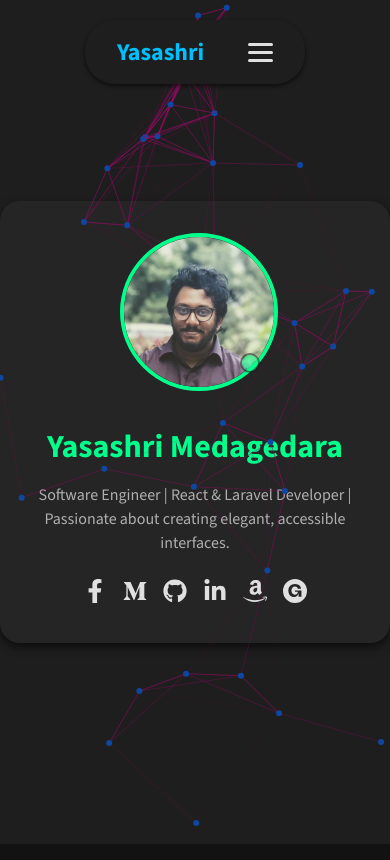
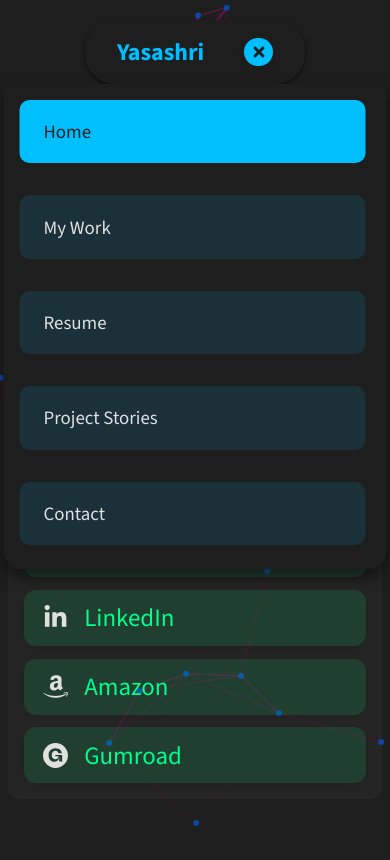
Before and after one commit to Yasashri/portfolio, a React (Vite) app: page / in a window 390 px wide. Both pictures are taken after a click on the element 260 px from the left and 52 px from the top of the page. Built offline with nearby package versions, Linux system fonts and the light colour scheme; a small style sheet from the web is missing.

Commit message:
craeted the new mobile navbar

```diff
--- a/src/Components/NavBar.tsx
+++ b/src/Components/NavBar.tsx
@@ -1,5 +1,6 @@
 import { useState } from "react";
 import { useLocation } from "react-router-dom";
+import { FaBars, FaTimes } from "react-icons/fa";
 import "../styles/scss/navbar.scss";
 const Navbar: React.FC = () => {
   const location = useLocation();
@@ -18,7 +19,7 @@ console.log("Location:", location.pathname);
   return (
     <nav className="navbar">
       <div className="navbar__container">
-        <div className="navbar__logo">Yasashri</div>
+        <div className="navbar__logo"><a href="/">Yasashri</a></div>
 
         <ul className={`navbar__links ${menuOpen ? "navbar__links--open" : ""}`}>
           <li className="navbar__item">
@@ -69,9 +70,15 @@ console.log("Location:", location.pathname);
         </ul>
 
         <div className="navbar__toggle" onClick={toggleMenu}>
-          <span className="navbar__bar"></span>
-          <span className="navbar__bar"></span>
-          <span className="navbar__bar"></span>
+          {menuOpen ? (
+            <span className="navbar__close-btn">
+              <FaTimes />
+            </span>
+          ) : (
+            <span className="navbar__close-btn">
+              <FaBars />
+            </span>
+          )}
         </div>
       </div>
     </nav>
--- a/src/pages/Home.tsx
+++ b/src/pages/Home.tsx
@@ -6,40 +6,73 @@ const Home = () => {
   return (
     <div style={{ position: "relative", height: "100vh" }}>
       <ParticleBackground />
-       <section className="home">
-      <div className="home__profile">
-        <div className="home__avatar-container">
-          <img
-            src="my.jpg"
-            alt="My Profile"
-            className="home__avatar"
-          />
-          <span className="home__status-dot" />
+      <section className='home'>
+        <div className='home__profile'>
+          <div className='home__avatar-container'>
+            <img src='my.jpg' alt='My Profile' className='home__avatar' />
+            <span className='home__status-dot' />
           </div>
 
-        <div className="home__details">
-          <h1 className="home__name">Yasashri Medagedara</h1>
-          <p className="home__description">
-            Software Engineer | React & Laravel Developer | Passionate about creating elegant, accessible interfaces.
+          <div className='home__details'>
+            <h1 className='home__name'>Yasashri Medagedara</h1>
+            <p className='home__description'>
+              Software Engineer | React & Laravel Developer | Passionate about
+              creating elegant, accessible interfaces.
             </p>
-          <div className="home__socials">
-            <a href="https://facebook.com/yourprofile" target="_blank" rel="noopener noreferrer">
+            <div className='home__socials'>
+              <a
+                href='https://facebook.com/yourprofile'
+                target='_blank'
+                rel='noopener noreferrer'
+                className='home__social-link'
+              >
                 <FaFacebookF />
+                <span className='home__social-name'>Facebook</span>
               </a>
-            <a href="https://medium.com/@yourprofile" target="_blank" rel="noopener noreferrer">
+              <a
+                href='https://medium.com/@yourprofile'
+                target='_blank'
+                rel='noopener noreferrer'
+                className='home__social-link'
+              >
                 <FaMediumM />
+                <span className='home__social-name'>Medium</span>
               </a>
-            <a href="https://github.com/yourusername" target="_blank" rel="noopener noreferrer">
+              <a
+                href='https://github.com/yourusername'
+                target='_blank'
+                rel='noopener noreferrer'
+                className='home__social-link'
+              >
                 <FaGithub />
+                <span className='home__social-name'>GitHub</span>
               </a>
-            <a href="https://linkedin.com/in/yourprofile" target="_blank" rel="noopener noreferrer">
+              <a
+                href='https://linkedin.com/in/yourprofile'
+                target='_blank'
+                rel='noopener noreferrer'
+                className='home__social-link'
+              >
                 <FaLinkedinIn />
+                <span className='home__social-name'>LinkedIn</span>
               </a>
-            <a href="https://amazon.com/yourstore" target="_blank" rel="noopener noreferrer">
+              <a
+                href='https://amazon.com/yourstore'
+                target='_blank'
+                rel='noopener noreferrer'
+                className='home__social-link'
+              >
                 <SiAmazon />
+                <span className='home__social-name'>Amazon</span>
               </a>
-            <a href="https://gumroad.com/yourstore" target="_blank" rel="noopener noreferrer">
+              <a
+                href='https://gumroad.com/yourstore'
+                target='_blank'
+                rel='noopener noreferrer'
+                className='home__social-link'
+              >
                 <SiGumroad />
+                <span className='home__social-name'>Gumroad</span>
               </a>
             </div>
           </div>
--- a/src/pages/MyWork.tsx
+++ b/src/pages/MyWork.tsx
@@ -40,7 +40,7 @@ const MyWork = () => {
         .then(res => res.json())
         .then(data => {
           if (data.items) {
-            setMediumPosts(data.items.map((item: any) => ({
+            setMediumPosts(data.items.map((item: MediumPost) => ({
               title: item.title,
               link: item.link,
             })));
@@ -60,7 +60,7 @@ const MyWork = () => {
         .then(res => res.json())
         .then(data => {
           if (Array.isArray(data)) {
-            setGithubRepos(data.map((repo: any) => ({
+            setGithubRepos(data.map((repo: GithubRepo) => ({
               name: repo.name,
               html_url: repo.html_url,
               description: repo.description || "",
--- a/src/styles/css/Contact.css
+++ b/src/styles/css/Contact.css
@@ -61,6 +61,7 @@
   transition: background 0.2s;
 }
 .contact__button:hover {
+  /* background: lighten($accent-color, 10%); */
   background: rgb(51, 255, 162.2);
 }
 .contact__success {
@@ -85,7 +86,8 @@
   transition: background 0.2s;
 }
 .contact__whatsapp-btn:hover {
-  background: rgb(29.3911290323, 167.6088709677, 81.0241935484);
+  background: rgb(29.3911290323, 167.6088709678, 81.0241935484);
+  /* background: darken(#25d366, 10%); */
   color: #fff;
 }
 .contact__whatsapp-btn svg {
--- /dev/null
+++ b/src/styles/css/home.css
@@ -0,0 +1,149 @@
+.home {
+  background-color: #1e1e1e;
+  min-height: 100vh;
+  color: #e0e0e0;
+  display: flex;
+  justify-content: center;
+  align-items: center;
+  padding: 1rem;
+}
+.home__profile {
+  display: flex;
+  flex-direction: column;
+  align-items: center;
+  text-align: center;
+  max-width: 600px;
+  width: 100%;
+  padding: 2rem;
+  box-shadow: 0 4px 10px rgba(0, 0, 0, 0.6);
+  border-radius: 20px;
+  background-color: #252525;
+}
+.home__avatar-container {
+  position: relative;
+  width: 150px;
+  height: 150px;
+  margin-bottom: 1rem;
+}
+.home__avatar {
+  width: 100%;
+  height: 100%;
+  object-fit: cover;
+  border-radius: 50%;
+  border: 4px solid #00ff8b;
+}
+.home__status-dot {
+  position: absolute;
+  bottom: 10px;
+  right: 10px;
+  width: 16px;
+  height: 16px;
+  background-color: #00ff8b;
+  border: 2px solid #1e1e1e;
+  border-radius: 50%;
+  animation: blink 1.8s infinite ease-in-out;
+}
+@keyframes blink {
+  0%, 100% {
+    opacity: 1;
+  }
+  50% {
+    opacity: 0.4;
+  }
+}
+.home__name {
+  font-size: 2rem;
+  margin-bottom: 0.5rem;
+  color: #00ff8b;
+}
+.home__description {
+  font-size: 1rem;
+  margin-bottom: 1.5rem;
+  line-height: 1.5;
+  color: #b0b0b0;
+}
+.home__socials {
+  display: flex;
+  gap: 1rem;
+  justify-content: center;
+  font-size: 1.5rem;
+}
+.home__socials .home__social-link {
+  display: flex;
+  align-items: center;
+  justify-content: center;
+  color: #e0e0e0;
+  transition: background 0.3s, color 0.3s;
+  border-radius: 50%;
+  width: 48px;
+  height: 48px;
+  background: rgba(0, 255, 139, 0.08);
+  font-size: 1.5em;
+  box-shadow: 0 2px 8px rgba(0, 0, 0, 0.12);
+  position: relative;
+  overflow: hidden;
+  text-decoration: none;
+}
+.home__socials .home__social-link:hover, .home__socials .home__social-link:focus {
+  background: #00ff8b;
+  color: #252525;
+  outline: none;
+}
+.home__socials .home__social-link .home__social-name {
+  display: none;
+}
+.home__socials a {
+  color: #e0e0e0;
+  transition: color 0.3s;
+}
+.home__socials a:hover {
+  color: #00ff8b;
+}
+@media (max-width: 600px) {
+  .home {
+    padding: 0.5rem;
+  }
+  .home__profile {
+    padding: 1rem;
+    max-width: 95vw;
+    box-shadow: none;
+    border-radius: 10px;
+    margin-top: 50px;
+  }
+  .home__avatar-container {
+    width: 100px;
+    height: 100px;
+    margin-bottom: 0.75rem;
+  }
+  .home__name {
+    font-size: 1.3rem;
+  }
+  .home__description {
+    font-size: 0.95rem;
+    margin-bottom: 1rem;
+  }
+  .home__socials {
+    flex-direction: column;
+    align-items: stretch;
+    gap: 0.8rem;
+    font-size: 1.2rem;
+  }
+  .home__socials .home__social-link {
+    border-radius: 12px;
+    width: 100%;
+    min-width: 180px;
+    height: 56px;
+    justify-content: flex-start;
+    padding: 0 1.2rem;
+    background: rgba(0, 255, 139, 0.12);
+    font-size: 1.3em;
+    box-sizing: border-box;
+  }
+  .home__socials .home__social-link .home__social-name {
+    display: inline-block;
+    margin-left: 1rem;
+    font-size: 1em;
+    color: #00ff8b;
+    font-weight: 500;
+  }
+}
--- /dev/null
+++ b/src/styles/css/navbar.css
@@ -0,0 +1,122 @@
+.navbar {
+  background-color: #1e1e1e;
+  color: #e0e0e0;
+  padding: 1rem 2rem;
+  position: absolute;
+  width: 40%;
+  top: 20px;
+  left: 50%;
+  transform: translateX(-50%);
+  z-index: 1000;
+  box-shadow: 0 2px 4px rgba(0, 0, 0, 0.6);
+  border-radius: 30px;
+}
+.navbar__container {
+  display: flex;
+  justify-content: space-between;
+  align-items: center;
+  max-width: 1200px;
+  margin: auto;
+}
+.navbar__logo {
+  font-size: 1.5rem;
+  font-weight: bold;
+  color: #00bfff;
+}
+.navbar__logo a {
+  text-decoration: none;
+  color: #00bfff;
+}
+.navbar__links {
+  list-style: none;
+  display: flex;
+  gap: 1.5rem;
+  margin: 0;
+  padding: 0;
+}
+.navbar__links--open {
+  display: flex;
+}
+.navbar__link {
+  color: #e0e0e0;
+  text-decoration: none;
+  font-size: 1rem;
+  padding: 0.5rem 0;
+  border-bottom: 2px solid transparent;
+  transition: color 0.3s, border-bottom 0.3s;
+}
+.navbar__link:hover {
+  color: #00bfff;
+  border-bottom: 2px solid #00bfff;
+}
+.navbar__link--active {
+  color: #00bfff;
+  border-bottom: 2px solid #00bfff;
+}
+.navbar__toggle {
+  display: none;
+  flex-direction: column;
+  cursor: pointer;
+  gap: 5px;
+}
+.navbar__bar {
+  width: 25px;
+  height: 3px;
+  background-color: #e0e0e0;
+  border-radius: 2px;
+}
+@media (max-width: 768px) {
+  .navbar__toggle {
+    display: flex;
+  }
+  .navbar__toggle .navbar__close-btn {
+    background: #00bfff;
+    color: #1e1e1e;
+    border-radius: 50%;
+    padding: 0.4em;
+    font-size: 1rem;
+    display: flex;
+    align-items: center;
+    justify-content: center;
+    box-shadow: 0 2px 8px rgba(0, 0, 0, 0.15);
+  }
+  .navbar__links {
+    display: none;
+    flex-direction: column;
+    position: absolute;
+    top: 100%;
+    left: 50%;
+    transform: translateX(-50%);
+    width: 90vw;
+    min-width: 260px;
+    max-width: 400px;
+    padding: 1rem 1rem;
+    background-color: #1e1e1e;
+    box-shadow: 0px 8px 15px rgba(0, 0, 0, 0.5);
+    border-radius: 0 0 18px 18px;
+    z-index: 999;
+  }
+  .navbar__links--open {
+    display: flex !important;
+  }
+  .navbar__item {
+    width: 85%;
+    margin-bottom: 0.5rem;
+  }
+  .navbar__link {
+    display: block;
+    width: 100%;
+    padding: 1.2rem 1.5rem;
+    font-size: 1.18rem;
+    background: rgba(0, 191, 255, 0.12);
+    border-radius: 10px;
+    color: #e0e0e0;
+    text-align: left;
+    transition: background 0.2s, color 0.2s;
+    border-bottom: none;
+  }
+  .navbar__link:hover, .navbar__link--active {
+    background: #00bfff;
+    color: #1e1e1e;
+  }
+}
--- a/src/styles/scss/contact.scss
+++ b/src/styles/scss/contact.scss
@@ -1,3 +1,6 @@
+@use "sass:color";
+
+
 $bg-color: #1e1e1e;
 $text-color: #e0e0e0;
 $accent-color: #00ff8b;
@@ -74,7 +77,8 @@ $shadow: 0 4px 10px rgba(0, 0, 0, 0.6);
     transition: background 0.2s;
 
     &:hover {
-      background: lighten($accent-color, 10%);
+      /* background: lighten($accent-color, 10%); */
+      background: color.adjust($accent-color, $lightness: 10%);
     }
   }
 
@@ -102,7 +106,8 @@ $shadow: 0 4px 10px rgba(0, 0, 0, 0.6);
     transition: background 0.2s;
 
     &:hover {
-      background: darken(#25d366, 10%);
+      background: color.scale(#25d366, $lightness: -20.564516129%);
+      /* background: darken(#25d366, 10%); */
       color: #fff;
     }
 
--- a/src/styles/scss/home.scss
+++ b/src/styles/scss/home.scss
@@ -3,6 +3,8 @@ $bg-color: #1e1e1e;
 $text-color: #e0e0e0;
 $accent-color: #00ff8b;
 $shadow: 0 4px 10px rgba(0, 0, 0, 0.6);
+
+// ...existing code...
 
 .home {
   background-color: $bg-color;
@@ -11,6 +13,7 @@ $shadow: 0 4px 10px rgba(0, 0, 0, 0.6);
   display: flex;
   justify-content: center;
   align-items: center;
+  padding: 1rem;
 
   &__profile {
     display: flex;
@@ -18,6 +21,7 @@ $shadow: 0 4px 10px rgba(0, 0, 0, 0.6);
     align-items: center;
     text-align: center;
     max-width: 600px;
+    width: 100%;
     padding: 2rem;
     box-shadow: $shadow;
     border-radius: 20px;
@@ -52,8 +56,13 @@ $shadow: 0 4px 10px rgba(0, 0, 0, 0.6);
   }
 
   @keyframes blink {
-    0%, 100% { opacity: 1; }
-    50% { opacity: 0.4; }
+    0%,
+    100% {
+      opacity: 1;
+    }
+    50% {
+      opacity: 0.4;
+    }
   }
 
   &__name {
@@ -74,7 +83,33 @@ $shadow: 0 4px 10px rgba(0, 0, 0, 0.6);
     gap: 1rem;
     justify-content: center;
     font-size: 1.5rem;
+    .home__social-link {
+      display: flex;
+      align-items: center;
+      justify-content: center;
+      color: $text-color;
+      transition: background 0.3s, color 0.3s;
+      border-radius: 50%;
+      width: 48px;
+      height: 48px;
+      background: rgba(0, 255, 139, 0.08);
+      font-size: 1.5em;
+      box-shadow: 0 2px 8px rgba(0, 0, 0, 0.12);
+      position: relative;
+      overflow: hidden;
+      text-decoration: none;
 
+      &:hover,
+      &:focus {
+        background: $accent-color;
+        color: #252525;
+        outline: none;
+      }
+
+      .home__social-name {
+        display: none;
+      }
+    }
     a {
       color: $text-color;
       transition: color 0.3s;
@@ -84,4 +119,59 @@ $shadow: 0 4px 10px rgba(0, 0, 0, 0.6);
       }
     }
   }
+
+  // Responsive styles
+  @media (max-width: 600px) {
+    padding: 0.5rem;
+
+    &__profile {
+      padding: 1rem;
+      max-width: 95vw;
+      box-shadow: none;
+      border-radius: 10px;
+      margin-top: 50px;
+    }
+
+    &__avatar-container {
+      width: 100px;
+      height: 100px;
+      margin-bottom: 0.75rem;
+    }
+
+    &__name {
+      font-size: 1.3rem;
+    }
+
+    &__description {
+      font-size: 0.95rem;
+      margin-bottom: 1rem;
+    }
+
+    &__socials {
+      flex-direction: column;
+      align-items: stretch;
+      gap: 0.8rem;
+      font-size: 1.2rem;
+
+      .home__social-link {
+        border-radius: 12px;
+        width: 100%;
+        min-width: 180px;
+        height: 56px;
+        justify-content: flex-start;
+        padding: 0 1.2rem;
+        background: rgba(0, 255, 139, 0.12);
+        font-size: 1.3em;
+        box-sizing: border-box;
+
+        .home__social-name {
+          display: inline-block;
+          margin-left: 1rem;
+          font-size: 1em;
+          color: $accent-color;
+          font-weight: 500;
+        }
+      }
+    }
+  }
 }
--- a/src/styles/scss/navbar.scss
+++ b/src/styles/scss/navbar.scss
@@ -29,6 +29,10 @@ $mobile-breakpoint: 768px;
     font-size: 1.5rem;
     font-weight: bold;
     color: $accent-color;
+    a{
+      text-decoration: none;
+      color: $accent-color;
+    }
   }
 
   &__links {
@@ -84,6 +88,17 @@ $mobile-breakpoint: 768px;
   @media (max-width: $mobile-breakpoint) {
     &__toggle {
       display: flex;
+      .navbar__close-btn {
+        background: $accent-color;
+        color: #1e1e1e;
+        border-radius: 50%;
+        padding: 0.4em;
+        font-size: 1rem;
+        display: flex;
+        align-items: center;
+        justify-content: center;
+        box-shadow: 0 2px 8px rgba(0, 0, 0, 0.15);
+      }
     }
 
     &__links {
@@ -91,16 +106,41 @@ $mobile-breakpoint: 768px;
       flex-direction: column;
       position: absolute;
       top: 100%;
-      right: 0;
+      left: 50%;
+      transform: translateX(-50%);
+      width: 90vw;
+      min-width: 260px;
+      max-width: 400px;
+      padding: 1rem 1rem;
       background-color: $bg-color;
-      width: 200px;
-      padding: 1rem;
       box-shadow: 0px 8px 15px rgba(0, 0, 0, 0.5);
-      border-radius: 0 0 8px 8px;
+      border-radius: 0 0 18px 18px;
+      z-index: 999;
     }
+    &__links--open {
+      display: flex !important;
+    }
+    &__item {
+      width: 85%;
+      margin-bottom: 0.5rem;
+    }
+    &__link {
+      display: block;
+      width: 100%;
+      padding: 1.2rem 1.5rem; // Larger touch area
+      font-size: 1.18rem;
+      background: rgba(0, 191, 255, 0.12);
+      border-radius: 10px;
+      color: $text-color;
+      text-align: left;
+      transition: background 0.2s, color 0.2s;
+      border-bottom: none;
 
-    &__link {
-      padding: 0.75rem 0;
+      &:hover,
+      &--active {
+        background: $accent-color;
+        color: #1e1e1e;
+      }
     }
   }
 }
```
Lines whose indentation alone changed are shown as unchanged.
